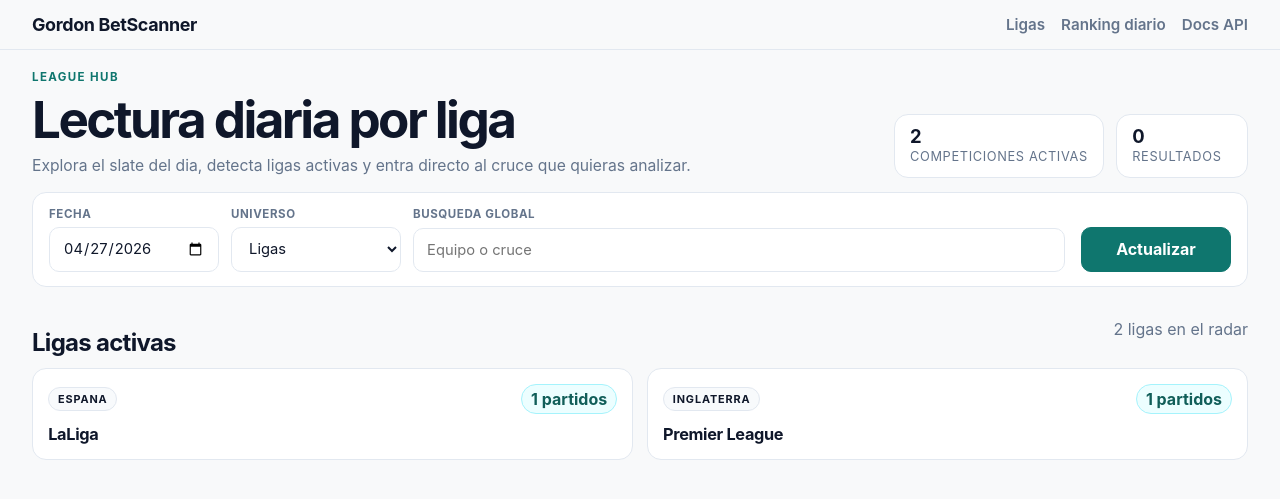
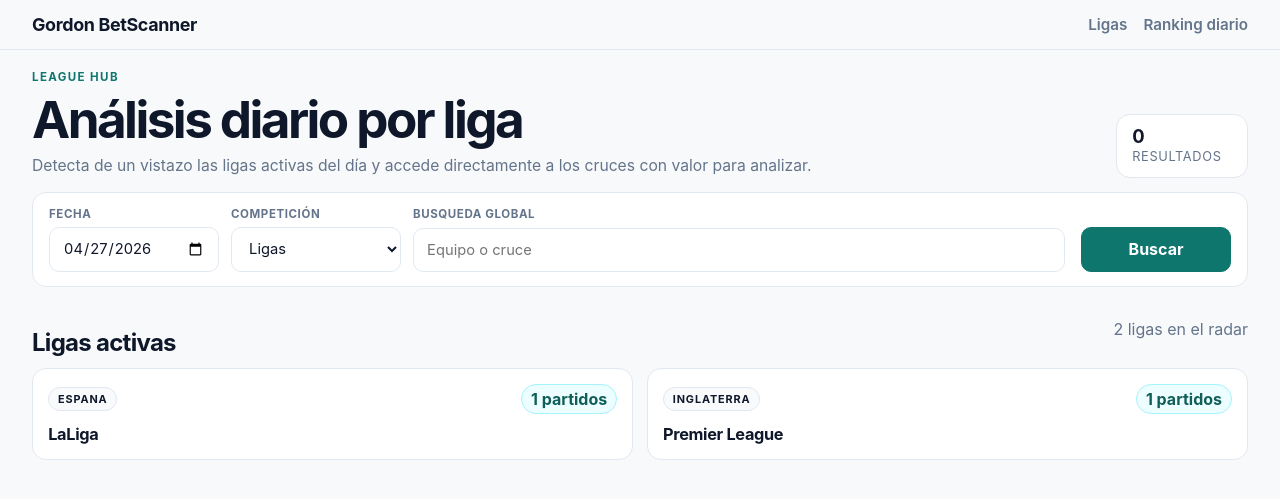
Before and after one commit to pablo-deabajo-plans/web, a FastAPI app: page / in a window 1280 px wide. Shown: the top 499 px of the page. Run offline with FastAPI, Linux system fonts and the light colour scheme; parts of the project's set-up code (start-up, migrations or seed data) failed here and were passed over; some libraries are stand-ins or nearby versions.

Commit message:
cambios de html

```diff
--- a/backend/app/web/static/style.css
+++ b/backend/app/web/static/style.css
@@ -345,6 +345,7 @@ button:focus-visible {
   min-height: 100%;
   align-content: start;
   transition: border-color 120ms ease, background-color 120ms ease, transform 120ms ease;
+  cursor: pointer;
 }
 
 .league-card:hover,
@@ -488,6 +489,7 @@ tbody tr:last-child td {
 
   .toolbar-card {
     flex-direction: column;
+    padding: 0.75rem;
   }
 
   .toolbar-main {
@@ -518,4 +520,30 @@ tbody tr:last-child td {
     flex-direction: column;
     align-items: stretch;
   }
+
+  label {
+    gap: 0.2rem;
+  }
+
+  input,
+  select,
+  button {
+    padding: 0.65rem 0.75rem;
+  }
+
+  th:nth-child(4),
+  td:nth-child(4),
+  th:nth-child(7),
+  td:nth-child(7),
+  th:nth-child(8),
+  td:nth-child(8){
+    display: none;
+  }
+
 }
+
+@media (min-width: 1200px) {
+  .league-grid {
+    grid-template-columns: repeat(auto-fit, minmax(280px, 1fr));
+  }
+}
--- a/backend/app/web/templates/base.html
+++ b/backend/app/web/templates/base.html
@@ -14,7 +14,7 @@
     <nav class="shell-nav">
       <a href="/?day={{ day }}" class="nav-link">Ligas</a>
       <a href="/daily-value?day={{ day }}" class="nav-link">Ranking diario</a>
-      <a href="/docs" class="nav-link">Docs API</a>
+      <!-- <a href="/docs" class="nav-link">Docs API</a> -->
     </nav>
   </header>
   <main class="page-shell">
--- a/backend/app/web/templates/index.html
+++ b/backend/app/web/templates/index.html
@@ -4,14 +4,17 @@
 <section class="hero">
   <div class="hero-copy-block">
     <p class="eyebrow">League hub</p>
-    <h1>Lectura diaria por liga</h1>
-    <p class="hero-copy">Explora el slate del dia, detecta ligas activas y entra directo al cruce que quieras analizar.</p>
+    <h1>Análisis diario por liga</h1>
+    <p class="hero-copy">Detecta de un vistazo las ligas activas del día y accede directamente a los cruces con valor para analizar.</p>
   </div>
   <div class="hero-meta">
+    {% if search_query %}
     <div class="hero-stat">
-      <strong>{{ league_rows|length }}</strong>
-      <span>Competiciones activas</span>
+      <strong>{{ search_results|length }}</strong>
+      <span>Resultados</span>
     </div>
+    {% endif %}
+
     <div class="hero-stat">
       <strong>{{ search_results|length if search_query else 0 }}</strong>
       <span>Resultados</span>
@@ -26,7 +29,7 @@
       <input type="date" name="day" value="{{ day }}">
     </label>
     <label>
-      <span>Universo</span>
+      <span>Competición</span>
       <select name="competition_view">
         <option value="Ligas" {% if competition_view == "Ligas" %}selected{% endif %}>Ligas</option>
         <option value="Torneos" {% if competition_view == "Torneos" %}selected{% endif %}>Torneos</option>
@@ -38,7 +41,7 @@
     </label>
   </div>
   <div class="toolbar-actions">
-    <button type="submit">Actualizar</button>
+    <button type="submit">Buscar</button>
   </div>
 </form>
 
```
Also changed, not shown: backend/app/web/templates/daily_value.html (+7 -6 lines), backend/app/web/templates/league_detail.html (+6 -6 lines), backend/app/web/templates/match_detail.html (+5 -4 lines).
